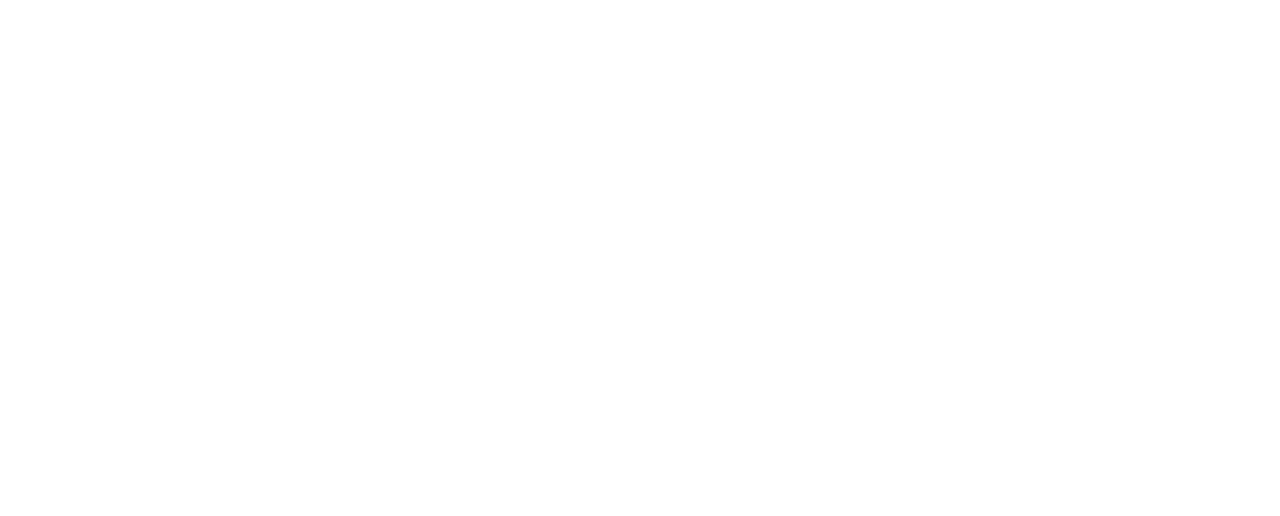
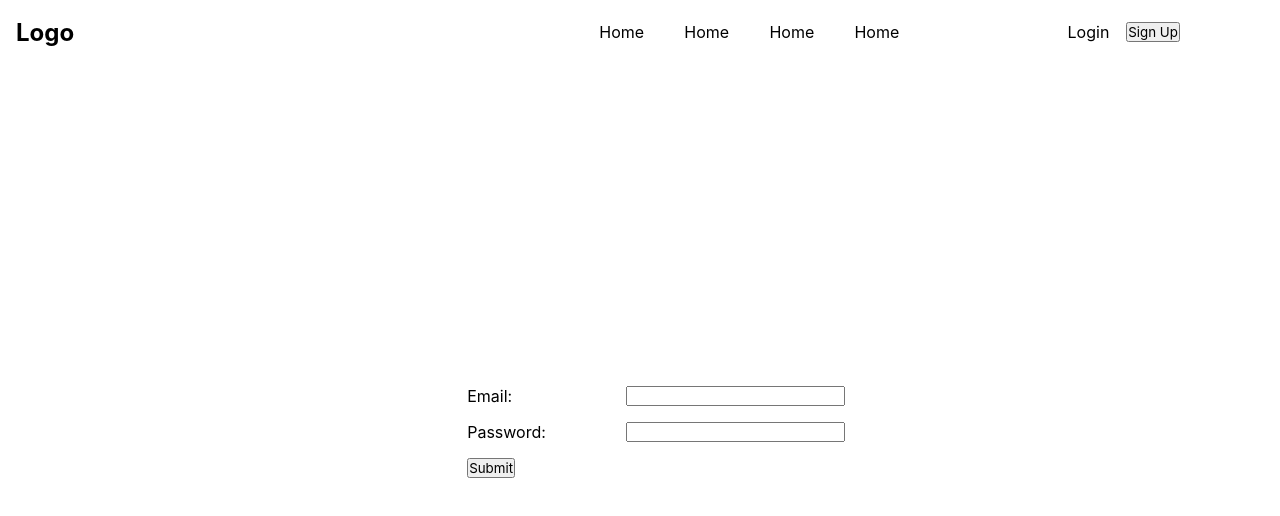
Before and after one commit to Hrithikcse52/medflix, a React (Create React App) app: page /login in a window 1280 px wide. Before the commit this address had no page. Shown: the top 516 px of the page. Built offline with nearby package versions, Linux system fonts and the light colour scheme; no server answers.

Commit message:
Login Route created and some house keeping

```diff
--- a/src/App.js
+++ b/src/App.js
@@ -1,5 +1,6 @@
 import { BrowserRouter as Router, Routes, Route } from "react-router-dom";
 import Home from "./pages/Home";
+import Login from "./pages/Login";
 
 function App() {
   // const [user, setUser] = useState("");
@@ -22,6 +23,7 @@
     <Router>
       <Routes>
         <Route path="/" element={<Home />} />
+        <Route path="/login" element={<Login />} />
       </Routes>
     </Router>
   );
--- /dev/null
+++ b/src/Components/Card/LoginCard/LoginCard.js
@@ -0,0 +1,61 @@
+import axios from "axios";
+import React, { useState } from "react";
+import { BACK_END_URL } from "../../../env";
+import "./logincard.css";
+const LoginCard = () => {
+  const [email, setEmail] = useState("");
+  const [password, setPassword] = useState("");
+  const [data, setData] = useState();
+  const handleSubmit = async (e) => {
+    e.preventDefault();
+    console.log(email, password);
+
+    try {
+      const response = await axios.post(`${BACK_END_URL}/user/create`, {
+        name: email,
+      });
+      setData(response.data.user);
+      console.log(response.data);
+    } catch (err) {}
+  };
+  return (
+    <>
+      <div className="container">
+        <div className="box">
+          <p>{data}</p>
+          <form onSubmit={handleSubmit}>
+            {/* <div className="input_field">
+              <label>Name:</label>
+              <input type="text" name="name" />
+            </div> */}
+            <div className="input_field">
+              <label>Email:</label>
+              <input
+                type="email"
+                name="email"
+                onChange={(e) => {
+                  setEmail(e.target.value);
+                }}
+              />
+            </div>
+            <div className="input_field">
+              <label>Password:</label>
+              <input
+                type="password"
+                name="password"
+                onChange={(e) => {
+                  setPassword(e.target.value);
+                }}
+              />
+            </div>
+            <div className="input_field">
+              <button type="submit">Submit</button>
+            </div>
+          </form>
+        </div>
+      </div>
+    </>
+  );
+};
+
+export default LoginCard;
--- /dev/null
+++ b/src/Components/Card/LoginCard/logincard.css
@@ -0,0 +1,22 @@
+.container {
+  /* background-color: aqua; */
+  height: calc(100% - 4rem);
+  display: flex;
+  align-items: center;
+  justify-content: center;
+}
+.box {
+  /* background-color: cornsilk; */
+  /* max-width: 100%; */
+}
+.input_field {
+  width: 100%;
+  margin: 1rem;
+  display: flex;
+  align-items: center;
+  flex-direction: row;
+  justify-content: space-between;
+}
+.input_field > label {
+  margin-right: 3rem;
+}
--- a/src/Components/Nav/Nav.js
+++ b/src/Components/Nav/Nav.js
@@ -1,11 +1,16 @@
 import React from "react";
+import { Link } from "react-router-dom";
 import "./nav.css";
 const Nav = () => {
   return (
     <nav>
       <div className="nav_container">
         <div className="left_side">
-          <h1>Logo</h1>
+          <h1 id="link">
+            <Link className="link" to="/">
+              Logo
+            </Link>
+          </h1>
         </div>
         <div className="right_side">
           <ul className="nav_links">
@@ -14,6 +19,10 @@
             <li>Home</li>
             <li>Home</li>
           </ul>
+          <div className="auth">
+            <Link to="/login">Login</Link>
+            <button>Sign Up</button>
+          </div>
         </div>
       </div>
     </nav>
--- a/src/Components/Nav/nav.css
+++ b/src/Components/Nav/nav.css
@@ -1,14 +1,19 @@
 .nav_container {
   padding: 0 1rem;
   height: 4rem;
-  width: 100%;
-  /* background-color: aqua; */
   justify-content: space-between;
   align-items: center;
   display: flex;
   flex-direction: row;
 }
-.right_side ul {
+.right_side {
+  width: 60%;
+  display: flex;
+  flex-direction: row;
+  align-items: center;
+  justify-content: space-around;
+}
+.nav_links {
   /* background-color: blue; */
   width: 300px;
   display: flex;
@@ -16,3 +21,9 @@
   justify-content: space-between;
   list-style: none;
 }
+.auth {
+  min-width: 15%;
+  display: flex;
+  align-items: center;
+  justify-content: space-between;
+}
--- a/src/index.css
+++ b/src/index.css
@@ -1,8 +1,18 @@
 * {
   margin: 0;
   padding: 0;
-  box-sizing: border-box;
+  /* box-sizing: border-box; */
   font-family: -apple-system, BlinkMacSystemFont, "Segoe UI", "Roboto", "Oxygen",
     "Ubuntu", "Cantarell", "Fira Sans", "Droid Sans", "Helvetica Neue",
     sans-serif;
 }
+html,
+body,
+#root {
+  width: 100%;
+  height: 100%;
+}
+a {
+  text-decoration: none;
+  color: inherit;
+}
--- /dev/null
+++ b/src/pages/Login.js
@@ -0,0 +1,14 @@
+import React from "react";
+import LoginCard from "../Components/Card/LoginCard/LoginCard";
+import Nav from "../Components/Nav/Nav";
+
+const Login = () => {
+  return (
+    <>
+      <Nav />
+      <LoginCard />
+    </>
+  );
+};
+
+export default Login;
```
